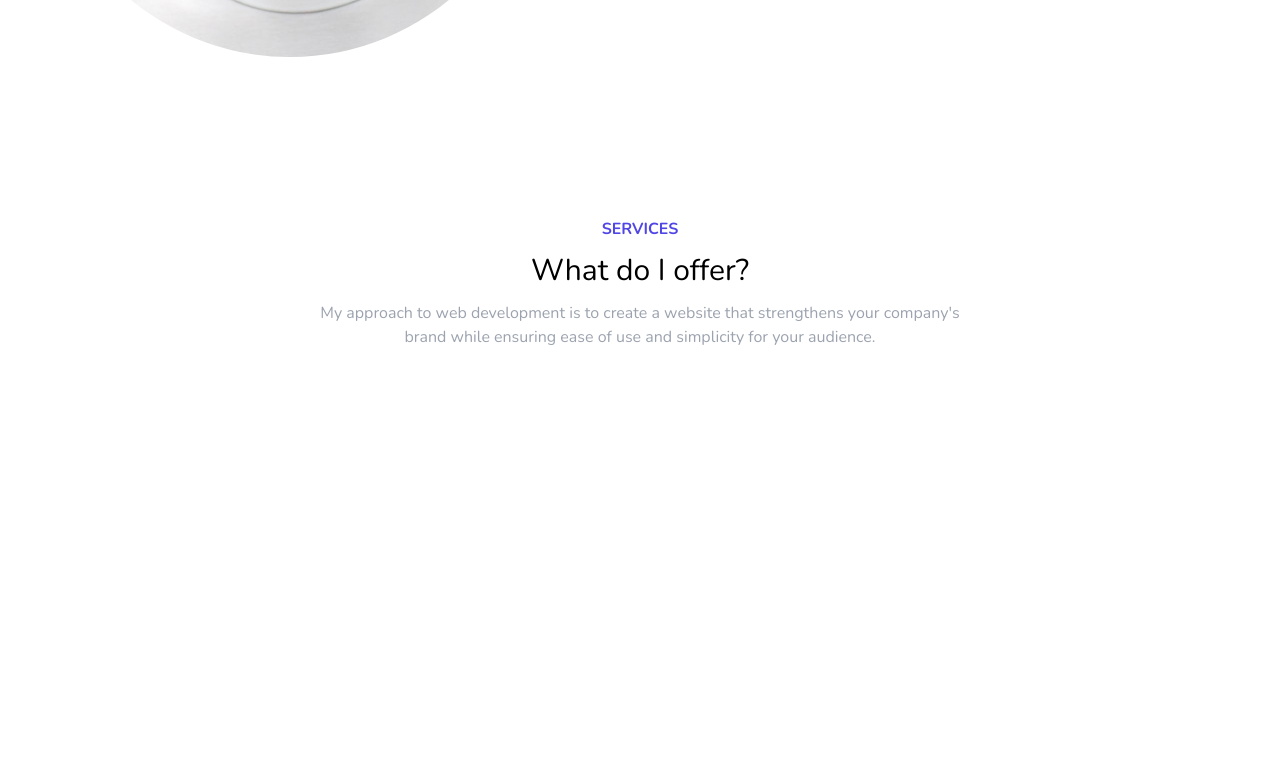
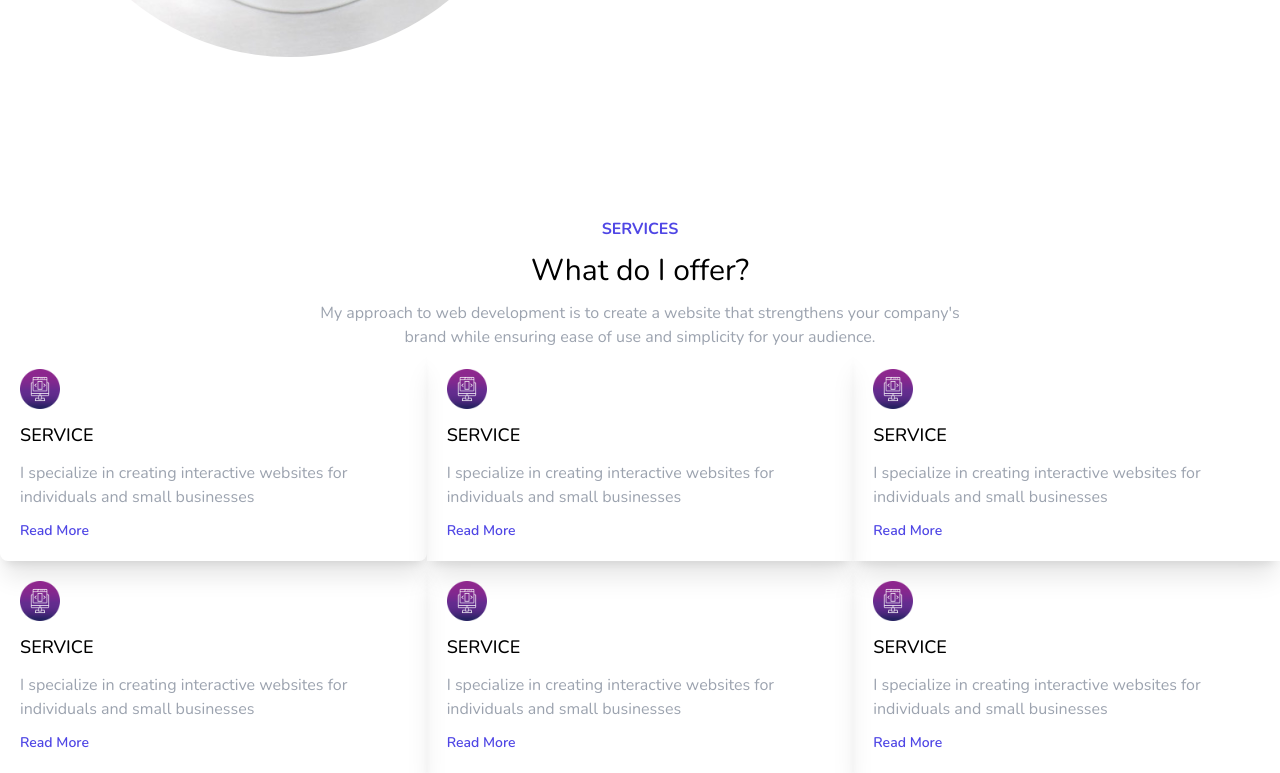
Before and after one commit to EhWanu/Portfolio, a website: page index.html in a window 1280 px wide. Shown: the part 1553-2326 px from the top of the page. Before the commit the page ends 1902 px from the top, so only its background shows below. Drawn offline with nearby package versions, Linux system fonts and the light colour scheme.

Commit message:
flex wrap layout for services section

```diff
--- a/index.html
+++ b/index.html
@@ -221,6 +221,134 @@
 					</p>
 				</div>
 				<!-- BOTTOM -->
+				<div class="p-5 sm:p-0 flex flex-wrap">
+					<!-- CARD -->
+					<div
+						class="w-full md:w-4/12 shadow-xl rounded-lg p-5 flex flex-col gap-3"
+					>
+						<img
+							class="w-10"
+							src="./img/icon.png"
+							alt=""
+						/>
+						<h1 class="font-medium text-lg">SERVICE</h1>
+						<p class="text-gray-400">
+							I specialize in creating interactive
+							websites for individuals and small
+							businesses
+						</p>
+						<a
+							class="text-indigo-600 font-semibold text-sm"
+							href=""
+							>Read More</a
+						>
+					</div>
+					<!-- CARD -->
+					<div
+						class="w-full md:w-4/12 shadow-xl rouded-lg p-5 flex flex-col gap-3"
+					>
+						<img
+							class="w-10"
+							src="./img/icon.png"
+							alt=""
+						/>
+						<h1 class="font-medium text-lg">SERVICE</h1>
+						<p class="text-gray-400">
+							I specialize in creating interactive
+							websites for individuals and small
+							businesses
+						</p>
+						<a
+							class="text-indigo-600 font-semibold text-sm"
+							href=""
+							>Read More</a
+						>
+					</div>
+					<!-- CARD -->
+					<div
+						class="w-full md:w-4/12 shadow-xl rouded-lg p-5 flex flex-col gap-3"
+					>
+						<img
+							class="w-10"
+							src="./img/icon.png"
+							alt=""
+						/>
+						<h1 class="font-medium text-lg">SERVICE</h1>
+						<p class="text-gray-400">
+							I specialize in creating interactive
+							websites for individuals and small
+							businesses
+						</p>
+						<a
+							class="text-indigo-600 font-semibold text-sm"
+							href=""
+							>Read More</a
+						>
+					</div>
+					<!-- CARD -->
+					<div
+						class="w-full md:w-4/12 shadow-xl rouded-lg p-5 flex flex-col gap-3"
+					>
+						<img
+							class="w-10"
+							src="./img/icon.png"
+							alt=""
+						/>
+						<h1 class="font-medium text-lg">SERVICE</h1>
+						<p class="text-gray-400">
+							I specialize in creating interactive
+							websites for individuals and small
+							businesses
+						</p>
+						<a
+							class="text-indigo-600 font-semibold text-sm"
+							href=""
+							>Read More</a
+						>
+					</div>
+					<!-- CARD -->
+					<div
+						class="w-full md:w-4/12 shadow-xl rouded-lg p-5 flex flex-col gap-3"
+					>
+						<img
+							class="w-10"
+							src="./img/icon.png"
+							alt=""
+						/>
+						<h1 class="font-medium text-lg">SERVICE</h1>
+						<p class="text-gray-400">
+							I specialize in creating interactive
+							websites for individuals and small
+							businesses
+						</p>
+						<a
+							class="text-indigo-600 font-semibold text-sm"
+							href=""
+							>Read More</a
+						>
+					</div>
+					<!-- CARD -->
+					<div
+						class="w-full md:w-4/12 shadow-xl rouded-lg p-5 flex flex-col gap-3"
+					>
+						<img
+							class="w-10"
+							src="./img/icon.png"
+							alt=""
+						/>
+						<h1 class="font-medium text-lg">SERVICE</h1>
+						<p class="text-gray-400">
+							I specialize in creating interactive
+							websites for individuals and small
+							businesses
+						</p>
+						<a
+							class="text-indigo-600 font-semibold text-sm"
+							href=""
+							>Read More</a
+						>
+					</div>
+				</div>
 			</div>
 		</div>
 		<script src="./app.js"></script>
```
Also changed, not shown: css/style.css.
